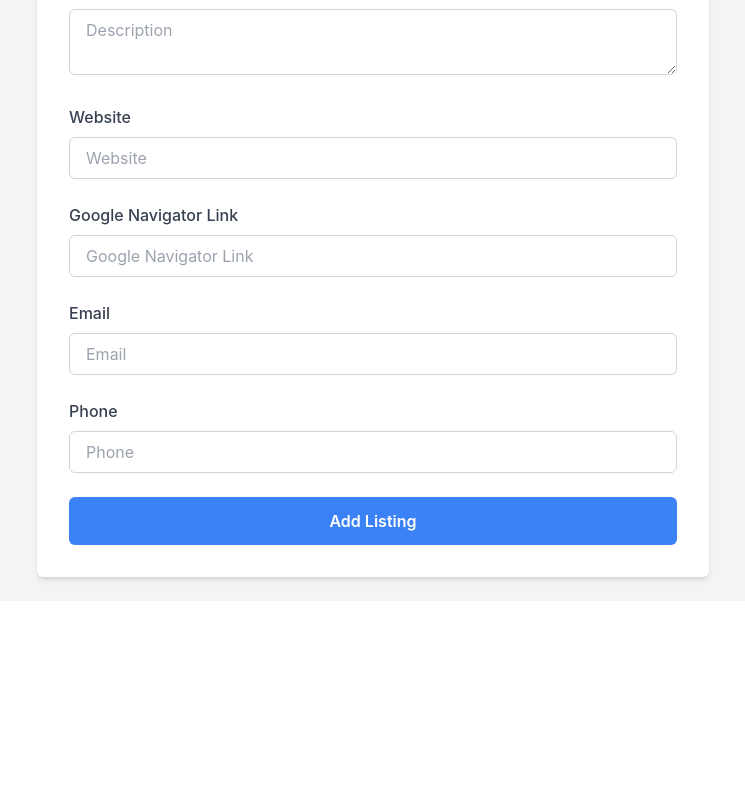
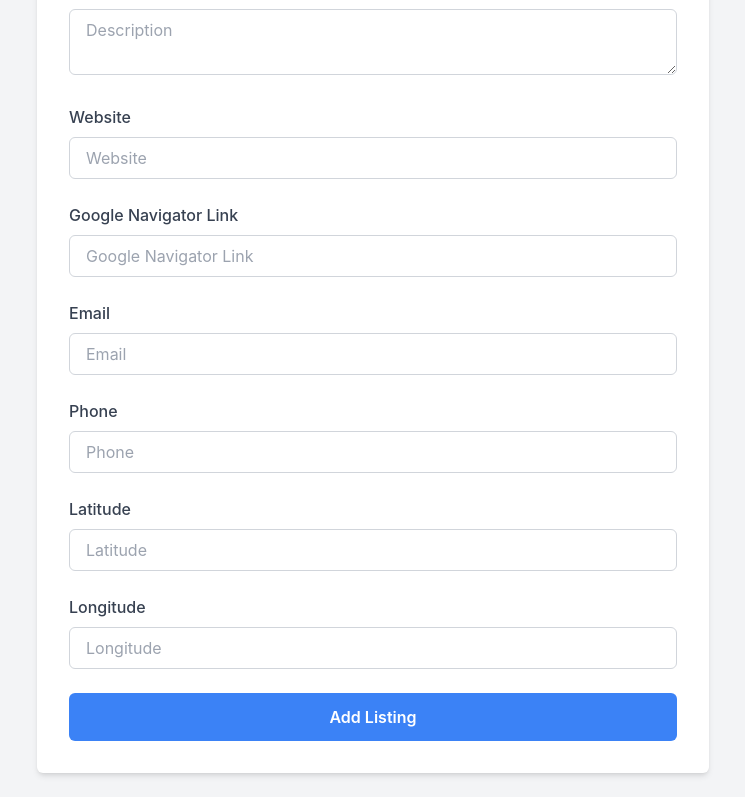
Before and after one commit to Emmydapson/restaurant-admin-dashboard, a Next.js app: page /listings/add in a window 1280 px wide. Shown: the part 745-1542 px from the top of the page, without its empty margins (267-1012 px from the left). Before the commit the page ends 1346 px from the top, so only its background shows below. Built offline with nearby package versions, Linux system fonts and the light colour scheme.

Commit message:
add lat and long text box

```diff
--- a/src/app/listings/add/page.js
+++ b/src/app/listings/add/page.js
@@ -15,19 +15,19 @@ export default function AddListingPage() {
     googleNavigator: '',
     email: '',
     phone: '',
+    latitude: '', // Added latitude
+    longitude: '' // Added longitude
   });
   const [loading, setLoading] = useState(false);
   const [error, setError] = useState('');
 
   const handleChange = (e) => {
-    console.log(`Handling change for field: ${e.target.name}, Value: ${e.target.value}`);
     setListing({ ...listing, [e.target.name]: e.target.value });
   };
 
   const handleImageChange = (e) => {
     const { name, files } = e.target;
     if (files && files[0]) {
-      console.log(`Handling image change for field: ${name}, File name: ${files[0].name}`);
       setListing({ ...listing, [name]: files[0] });
     }
   };
@@ -36,30 +36,22 @@ export default function AddListingPage() {
     e.preventDefault();
     setError('');
 
-    console.log('Form submission started');
-
     if (!listing.title || !listing.coverImage || !listing.logo) {
-      const errorMessage = 'Title, cover image, and logo are required.';
-      console.error(errorMessage);
-      setError(errorMessage);
+      setError('Title, cover image, and logo are required.');
       return;
     }
 
     setLoading(true);
     try {
-      console.log('Creating form data');
       const formData = new FormData();
       Object.entries(listing).forEach(([key, value]) => {
         if (value !== null) {
-          console.log(`Appending ${key}: ${value instanceof File ? value.name : value}`);
           formData.append(key, value);
         }
       });
 
       const token = localStorage.getItem('authToken');
-      console.log('Fetched auth token from localStorage');
 
-      console.log('Sending POST request to add listing');
       const response = await fetch('https://look-my-app.vercel.app/api/listings/', {
         method: 'POST',
         body: formData,
@@ -70,18 +62,14 @@ export default function AddListingPage() {
 
       if (!response.ok) {
         const errorData = await response.json();
-        console.error(`Failed to add listing: ${errorData.message}`);
         throw new Error(errorData.message || 'Failed to add the listing.');
       }
 
-      console.log('Listing added successfully, redirecting to listings page');
       router.push('/listings');
     } catch (err) {
-      console.error(`Error during form submission: ${err.message}`);
       setError(err.message);
     } finally {
       setLoading(false);
-      console.log('Form submission ended');
     }
   };
 
@@ -228,6 +216,34 @@ export default function AddListingPage() {
           />
         </div>
 
+        {/* Latitude */}
+        <div>
+          <label className="block text-gray-700 font-medium mb-2">Latitude</label>
+          <input
+            type="text"
+            name="latitude"
+            value={listing.latitude}
+            onChange={handleChange}
+            placeholder="Latitude"
+            required
+            className="w-full px-4 py-2 border border-gray-300 rounded-md focus:outline-none focus:border-blue-500"
+          />
+        </div>
+
+        {/* Longitude */}
+        <div>
+          <label className="block text-gray-700 font-medium mb-2">Longitude</label>
+          <input
+            type="text"
+            name="longitude"
+            value={listing.longitude}
+            onChange={handleChange}
+            placeholder="Longitude"
+            required
+            className="w-full px-4 py-2 border border-gray-300 rounded-md focus:outline-none focus:border-blue-500"
+          />
+        </div>
+
         {/* Submit Button */}
         <div className="text-center">
           <button
```
